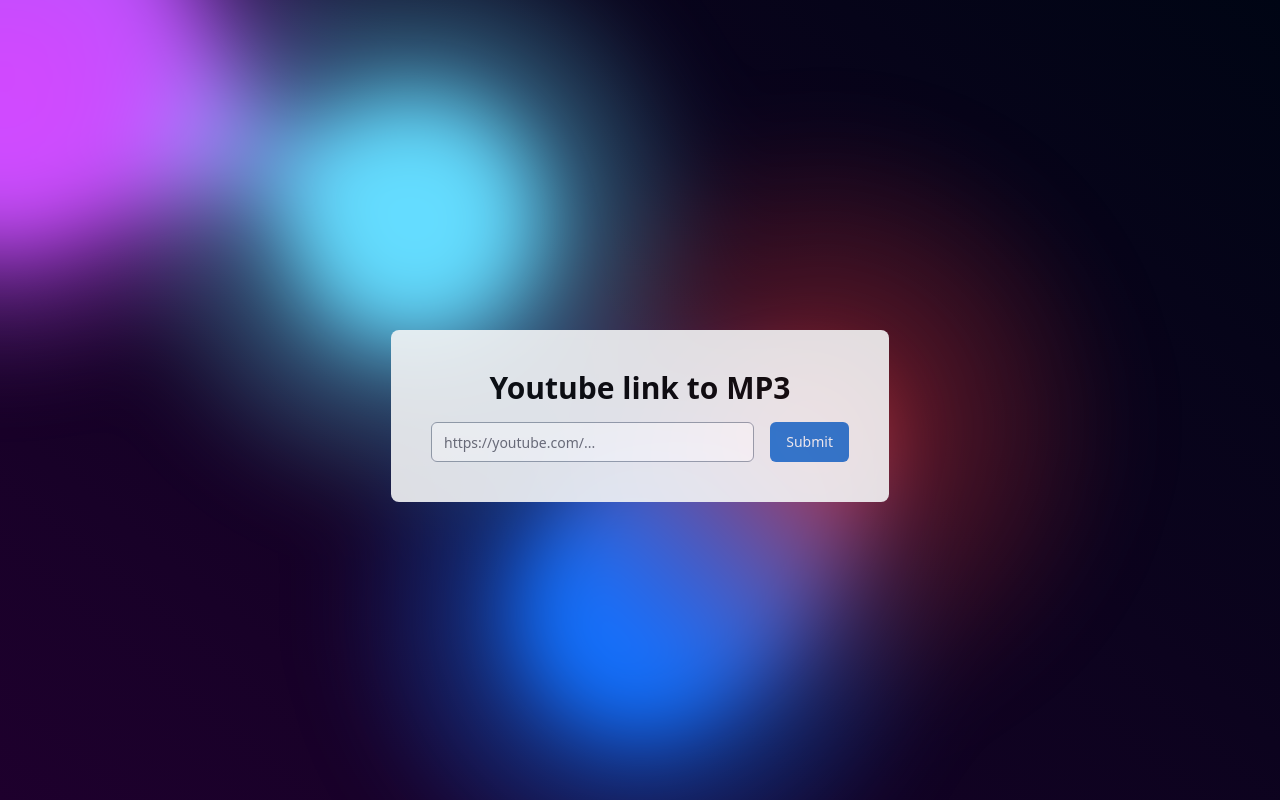
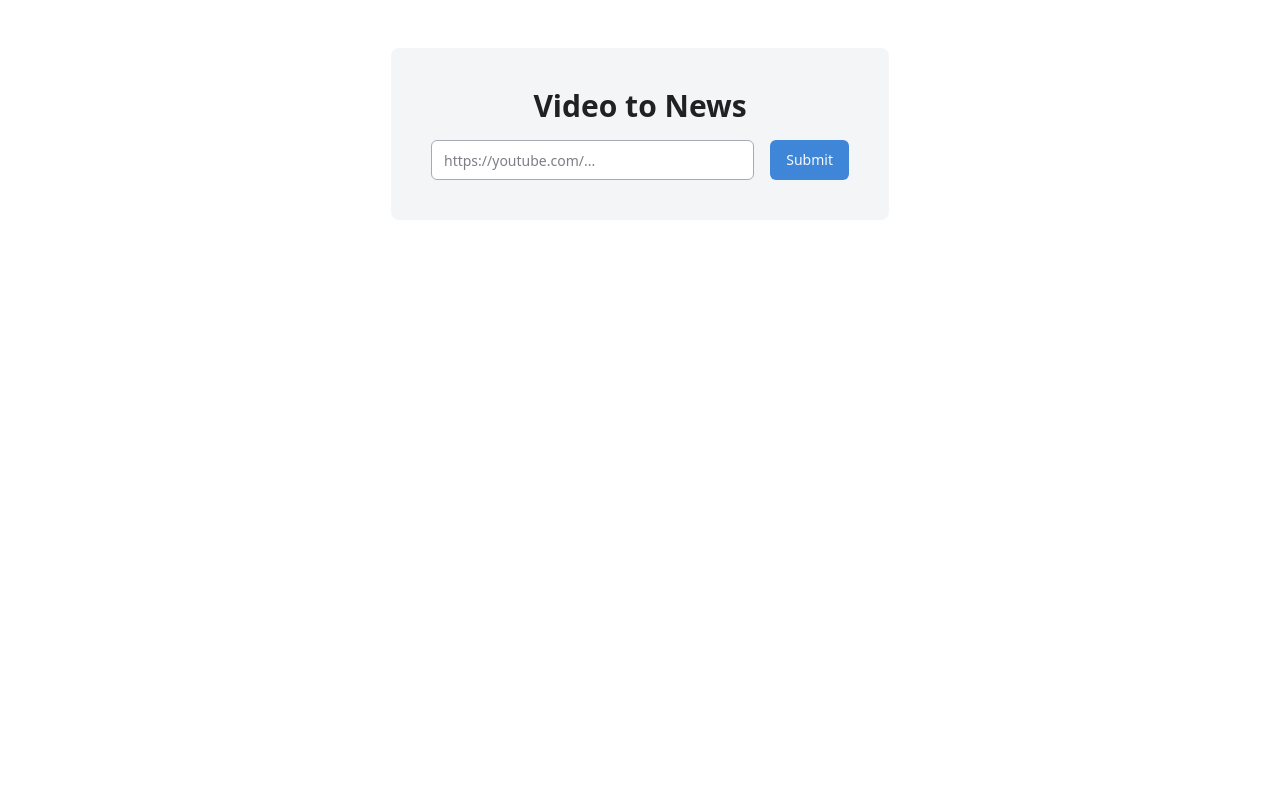
Before and after one commit to viniciusnreno/video-to-news, a React (Vite) app: page / in a window 1280 px wide. Built offline with nearby package versions, Linux system fonts and the light colour scheme; a web font is replaced by a local one.

Commit message:
tirando bubles

```diff
--- a/app/globals.css
+++ /dev/null
@@ -1,76 +0,0 @@
-@tailwind base;
-@tailwind components;
-@tailwind utilities;
-
-@layer base {
-  :root {
-    --background: 0 0% 100%;
-    --foreground: 240 10% 3.9%;
-
-    --card: 0 0% 100%;
-    --card-foreground: 240 10% 3.9%;
-
-    --popover: 0 0% 100%;
-    --popover-foreground: 240 10% 3.9%;
-
-    --primary: 240 5.9% 10%;
-    --primary-foreground: 0 0% 98%;
-
-    --secondary: 240 4.8% 95.9%;
-    --secondary-foreground: 240 5.9% 10%;
-
-    --muted: 240 4.8% 95.9%;
-    --muted-foreground: 240 3.8% 46.1%;
-
-    --accent: 240 4.8% 95.9%;
-    --accent-foreground: 240 5.9% 10%;
-
-    --destructive: 0 84.2% 60.2%;
-    --destructive-foreground: 0 0% 98%;
-
-    --border: 240 5.9% 90%;
-    --input: 240 5.9% 90%;
-    --ring: 240 10% 3.9%;
-
-    --radius: 0.5rem;
-  }
-
-  .dark {
-    --background: 240 10% 3.9%;
-    --foreground: 0 0% 98%;
-
-    --card: 240 10% 3.9%;
-    --card-foreground: 0 0% 98%;
-
-    --popover: 240 10% 3.9%;
-    --popover-foreground: 0 0% 98%;
-
-    --primary: 0 0% 98%;
-    --primary-foreground: 240 5.9% 10%;
-
-    --secondary: 240 3.7% 15.9%;
-    --secondary-foreground: 0 0% 98%;
-
-    --muted: 240 3.7% 15.9%;
-    --muted-foreground: 240 5% 64.9%;
-
-    --accent: 240 3.7% 15.9%;
-    --accent-foreground: 0 0% 98%;
-
-    --destructive: 0 62.8% 30.6%;
-    --destructive-foreground: 0 0% 98%;
-
-    --border: 240 3.7% 15.9%;
-    --input: 240 3.7% 15.9%;
-    --ring: 240 4.9% 83.9%;
-  }
-}
-
-@layer base {
-  * {
-    @apply border-border;
-  }
-  body {
-    @apply bg-background text-foreground;
-  }
-}
--- a/index.html
+++ b/index.html
@@ -4,35 +4,13 @@
     <meta charset="UTF-8" />
     <link rel="icon" type="image/ico" href="/favicon.ico" />
     <meta name="viewport" content="width=device-width, initial-scale=1.0" />
-    <title>Youtube Link to Mp3</title>
+    <title>Video to News</title>
     <link rel="preconnect" href="https://fonts.googleapis.com">
     <link rel="preconnect" href="https://fonts.gstatic.com" crossorigin>
     <link href="https://fonts.googleapis.com/css2?family=Dongle:wght@700&display=swap" rel="stylesheet">
   </head>
   <body>
-    <div class="text-container">
-      <div id="root"></div>
-    </div>
-    <div class="gradient-bg">
-      <svg xmlns="http://www.w3.org/2000/svg">
-        <defs>
-          <filter id="goo">
-            <feGaussianBlur in="SourceGraphic" stdDeviation="10" result="blur" />
-            <feColorMatrix in="blur" mode="matrix" values="1 0 0 0 0  0 1 0 0 0  0 0 1 0 0  0 0 0 18 -8" result="goo" />
-            <feBlend in="SourceGraphic" in2="goo" />
-          </filter>
-        </defs>
-      </svg>
-      <div class="gradients-container">
-        <div class="g1"></div>
-        <div class="g2"></div>
-        <div class="g3"></div>
-        <div class="g4"></div>
-        <div class="g5"></div>
-        <div class="interactive"></div>
-      </div>
-    </div>
+    <div id="root"></div>
     <script type="module" src="/src/main.tsx"></script>
-    <script type="module" src="/src/bubles.ts"></script>
   </body>
 </html>
--- a/src/bubles.ts
+++ /dev/null
@@ -1,27 +0,0 @@
-import "./style.scss";
-
-document.addEventListener("DOMContentLoaded", () => {
-  const interBubble = document.querySelector<HTMLDivElement>(".interactive")!;
-  let curX = 0;
-  let curY = 0;
-  let tgX = 0;
-  let tgY = 0;
-
-  function move() {
-    curX += (tgX - curX) / 20;
-    curY += (tgY - curY) / 20;
-    interBubble.style.transform = `translate(${Math.round(
-      curX
-    )}px, ${Math.round(curY)}px)`;
-    requestAnimationFrame(() => {
-      move();
-    });
-  }
-
-  window.addEventListener("mousemove", (event) => {
-    tgX = event.clientX;
-    tgY = event.clientY;
-  });
-
-  move();
-});
--- a/src/pages/home-page.tsx
+++ b/src/pages/home-page.tsx
@@ -4,7 +4,6 @@
 import axios from "axios";
 import { getId } from "../../utils/getId";
 import { schema } from "../../utils/schema";
-import { Label } from "@/components/ui/label";
 import { Input } from "@/components/ui/input";
 import { Button } from "@/components/ui/button";
 
@@ -57,9 +56,7 @@
   return (
     <div className="container md:w-[530px] mx-auto text-center mt-8 p-4">
       <div className="bg-gray-100 p-10 rounded-lg opacity-90">
-        <h1 className="font-bold text-2xl md:text-3xl mb-4">
-          Youtube link to MP3
-        </h1>
+        <h1 className="font-bold text-2xl md:text-3xl mb-4">Video to News</h1>
         <form onSubmit={handleSubmit(onSubmit)}>
           <div className="flex gap-4 items-end justify-center ">
             <div className="grid w-full max-w-sm items-center gap-1.5">
--- a/src/style.scss
+++ /dev/null
@@ -1,180 +0,0 @@
-
-
-.text-container {
-  z-index: 100;
-  width: 100vw;
-  height: 100vh;
-  display: flex;
-  position: absolute;
-  top: 0;
-  left: 0;
-  justify-content: center;
-  align-items: center;
-
-  user-select: none;
-
-}
-
-:root {
-  --color-bg1: rgb(30, 0, 45); /* Cor mais escura */
-  --color-bg2: rgb(0, 5, 20);  /* Cor mais escura */
-  --color1: 18, 113, 255;
-  --color2: 221, 74, 255;
-  --color3: 100, 220, 255;
-  --color4: 200, 50, 50;
-  --color5: 180, 180, 50;
-  --color-interactive: 140, 100, 255;
-  --circle-size: 80%;
-  --blending: hard-light;
-}
-
-@keyframes moveInCircle {
-  0% {
-    transform: rotate(0deg);
-  }
-  50% {
-    transform: rotate(180deg);
-  }
-  100% {
-    transform: rotate(360deg);
-  }
-}
-
-@keyframes moveVertical {
-  0% {
-    transform: translateY(-50%);
-  }
-  50% {
-    transform: translateY(50%);
-  }
-  100% {
-    transform: translateY(-50%);
-  }
-}
-
-@keyframes moveHorizontal {
-  0% {
-    transform: translateX(-50%) translateY(-10%);
-  }
-  50% {
-    transform: translateX(50%) translateY(10%);
-  }
-  100% {
-    transform: translateX(-50%) translateY(-10%);
-  }
-}
-
-
-.gradient-bg {
-  width: 100vw;
-  height: 100vh;
-  position: relative;
-  overflow: hidden;
-  background: linear-gradient(40deg, var(--color-bg1), var(--color-bg2));
-  top: 0;
-  left: 0;
-
-  svg {
-    display: none;
-  }
-
-
-  .gradients-container {
-    filter: url(#goo) blur(40px) ;
-    width: 100%;
-    height: 100%;
-  }
-
-  .g1 {
-    position: absolute;
-    background: radial-gradient(circle at center, rgba(var(--color1), 0.8) 0, rgba(var(--color1), 0) 50%) no-repeat;
-    mix-blend-mode: var(--blending);
-
-    width: var(--circle-size);
-    height: var(--circle-size);
-    top: calc(50% - var(--circle-size) / 2);
-    left: calc(50% - var(--circle-size) / 2);
-
-    transform-origin: center center;
-    animation: moveVertical 30s ease infinite;
-
-    opacity: 1;
-  }
-
-  .g2 {
-    position: absolute;
-    background: radial-gradient(circle at center, rgba(var(--color2), 0.8) 0, rgba(var(--color2), 0) 50%) no-repeat;
-    mix-blend-mode: var(--blending);
-
-    width: var(--circle-size);
-    height: var(--circle-size);
-    top: calc(50% - var(--circle-size) / 2);
-    left: calc(50% - var(--circle-size) / 2);
-
-    transform-origin: calc(50% - 400px);
-    animation: moveInCircle 20s reverse infinite;
-
-    opacity: 1;
-  }
-
-  .g3 {
-    position: absolute;
-    background: radial-gradient(circle at center, rgba(var(--color3), 0.8) 0, rgba(var(--color3), 0) 50%) no-repeat;
-    mix-blend-mode: var(--blending);
-
-    width: var(--circle-size);
-    height: var(--circle-size);
-    top: calc(50% - var(--circle-size) / 2 + 200px);
-    left: calc(50% - var(--circle-size) / 2 - 500px);
-
-    transform-origin: calc(50% + 400px);
-    animation: moveInCircle 40s linear infinite;
-
-    opacity: 1;
-  }
-
-  .g4 {
-    position: absolute;
-    background: radial-gradient(circle at center, rgba(var(--color4), 0.8) 0, rgba(var(--color4), 0) 50%) no-repeat;
-    mix-blend-mode: var(--blending);
-
-    width: var(--circle-size);
-    height: var(--circle-size);
-    top: calc(50% - var(--circle-size) / 2);
-    left: calc(50% - var(--circle-size) / 2);
-
-    transform-origin: calc(50% - 200px);
-    animation: moveHorizontal 40s ease infinite;
-
-    opacity: 0.7;
-  }
-
-  .g5 {
-    position: absolute;
-    background: radial-gradient(circle at center, rgba(var(--color5), 0.8) 0, rgba(var(--color5), 0) 50%) no-repeat;
-    mix-blend-mode: var(--blending);
-
-    width: calc(var(--circle-size) * 2);
-    height: calc(var(--circle-size) * 2);
-    top: calc(50% - var(--circle-size));
-    left: calc(50% - var(--circle-size));
-
-    transform-origin: calc(50% - 800px) calc(50% + 200px);
-    animation: moveInCircle 20s ease infinite;
-
-    opacity: 1;
-  }
-
-  .interactive {
-    position: absolute;
-    background: radial-gradient(circle at center, rgba(var(--color-interactive), 0.8) 0, rgba(var(--color-interactive), 0) 50%) no-repeat;
-    mix-blend-mode: var(--blending);
-
-    width: 100%;
-    height: 100%;
-    top: -50%;
-    left: -50%;
-
-    opacity: 0.7;
-  }
-}
```
